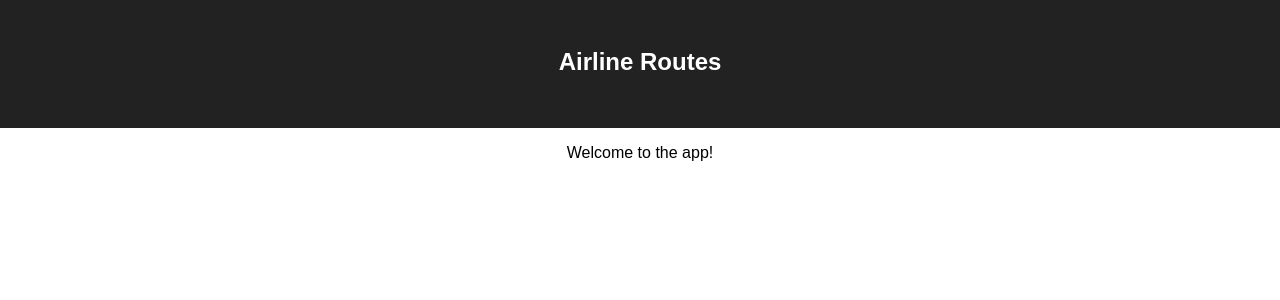
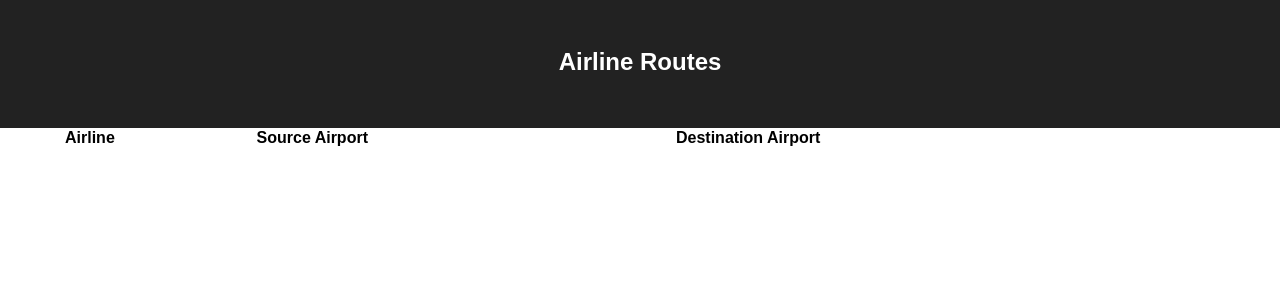
Before and after one commit to icevans/airline-routes, a React (Create React App) app: page / in a window 1280 px wide. Shown: the top 300 px of the page. Built offline with nearby package versions, Linux system fonts and the light colour scheme.

Commit message:
Add skeleton for routes table

```diff
--- a/src/App.js
+++ b/src/App.js
@@ -17,10 +17,21 @@ class App extends Component {
         <header className="header">
           <h1 className="title">Airline Routes</h1>
         </header>
+
         <section>
-          <p>
-            Welcome to the app!
-          </p>
+          <table class='routes-table'>
+            <thead>
+              <tr>
+                <th>Airline</th>
+                <th>Source Airport</th>
+                <th>Destination Airport</th>
+              </tr>
+            </thead>
+
+            <tbody>
+
+            </tbody>
+          </table>
         </section>
       </div>
     );
```
